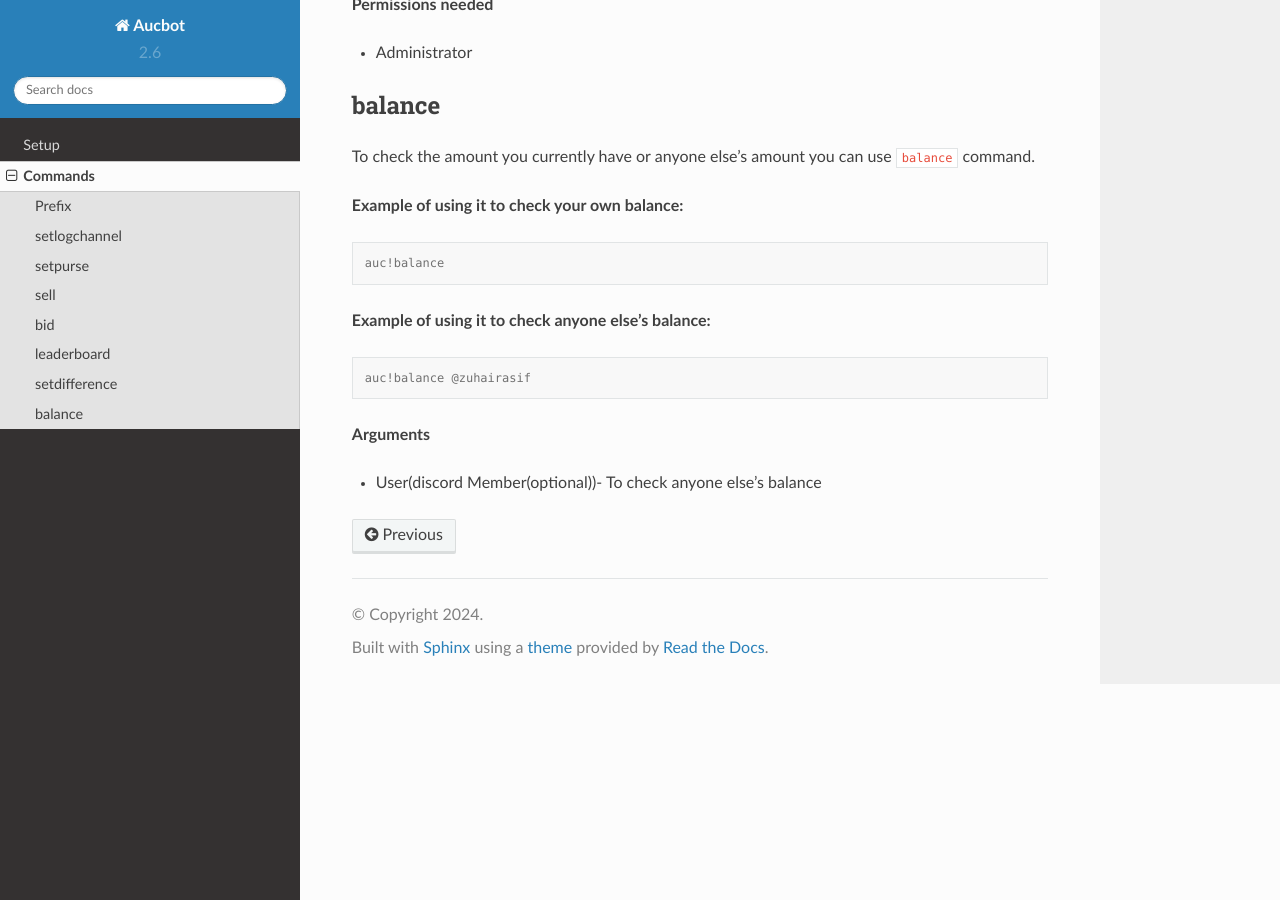
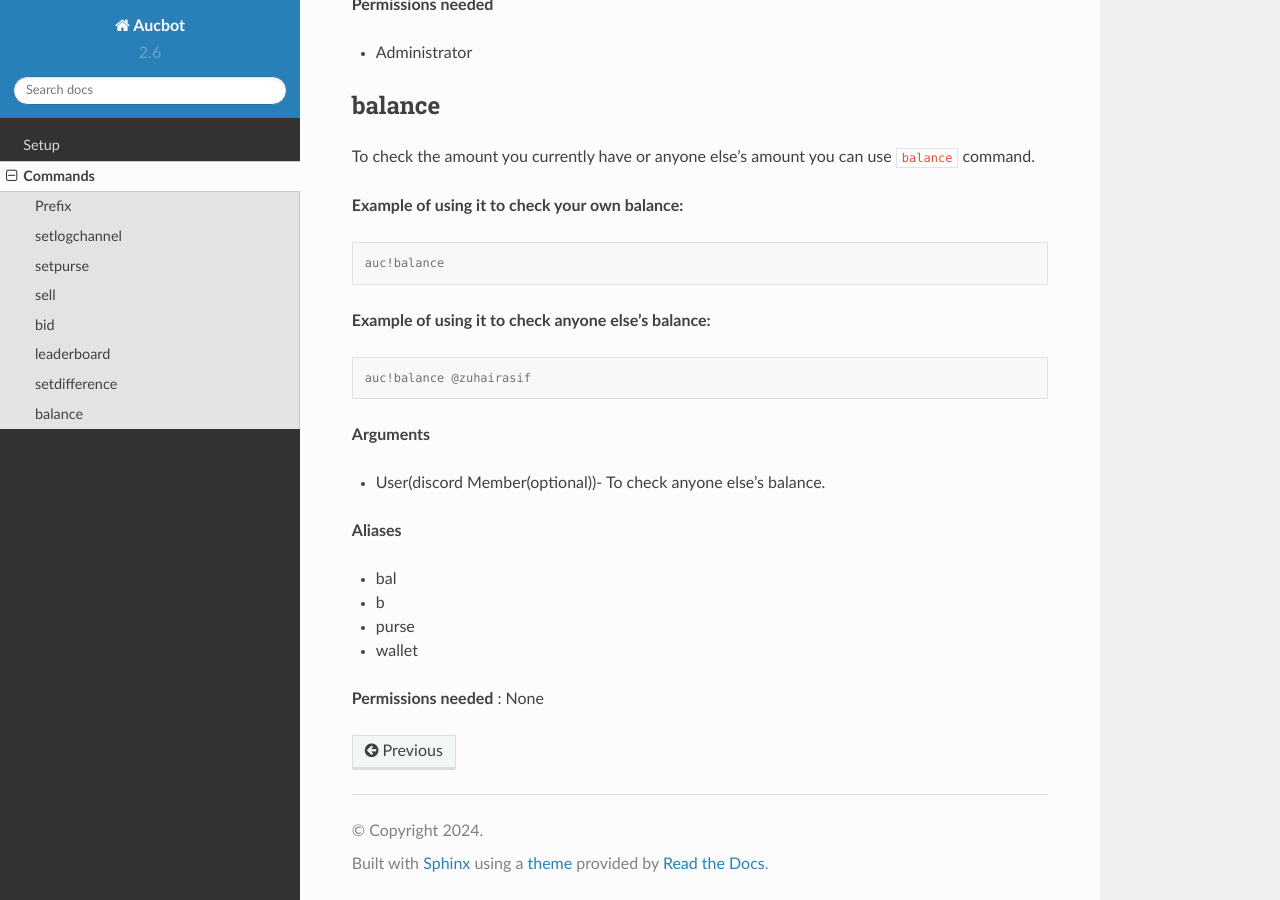
Before and after one commit to KhawerAbbas7/AucbotDocs, a Sphinx documentation site: the page built from docs/source/commands.rst, in a window 1280 px wide and 900 px high, scrolled down 4676 px. Built offline with Sphinx 7.4.7 and the Read the Docs theme 2.0.0, drawn with Linux system fonts in a browser that asks for light colours.

Commit message:
Update commands.rst

```diff
--- a/docs/source/commands.rst
+++ b/docs/source/commands.rst
@@ -235,4 +235,13 @@ To check the amount you currently have or anyone else's amount you can use ``bal
 
 **Arguments**
 
-* User(discord Member(optional))- To check anyone else's balance
+* User(discord Member(optional))- To check anyone else's balance.
+
+**Aliases**
+
+* bal
+* b
+* purse
+* wallet
+
+**Permissions needed** : None
```
